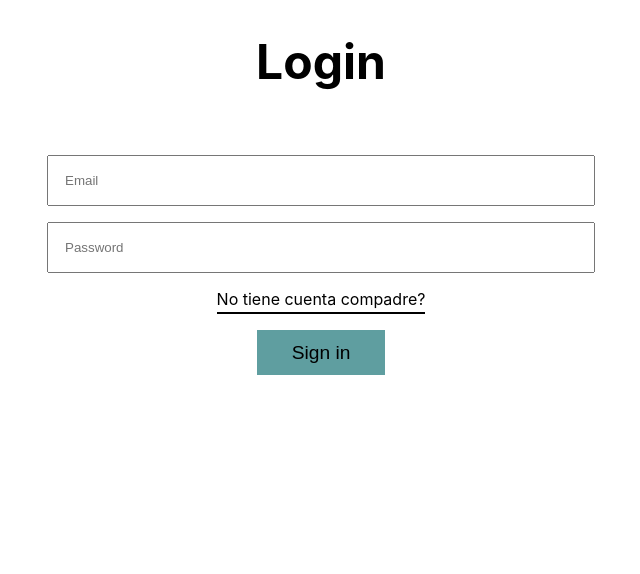
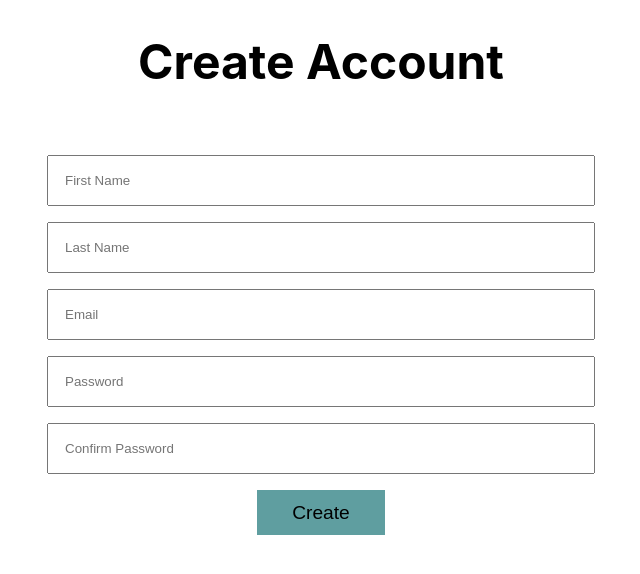
Before and after one commit to Veliz97N/front_token_flask, a React (Create React App) app: page /Signup in a window 1280 px wide. Shown: the top 574 px of the page, without its empty margins (319-959 px from the left). Built offline with nearby package versions, Linux system fonts and the light colour scheme.

Commit message:
Se deja listo el post de nuevo usuario

```diff
--- a/src/App.js
+++ b/src/App.js
@@ -6,7 +6,7 @@ import Private from "./Private";
 function App() {
   return (
     <div className="App">
-      <Login />
+      <Signup />
     </div>
   );
 }
--- a/src/Signup.js
+++ b/src/Signup.js
@@ -1,20 +1,47 @@
-import React from 'react'
+import React, {useState} from 'react'
+
+
 
 const Signup = () => {
+
+    const [firstName, setFirstName] = useState("")
+    const [lastName, setLastName] = useState("")
+    const [email, setEmail] = useState("")
+    const [password, setPassword] = useState("")
+    const [confirmPassword, setConfirmPassword] = useState("")
+
+    async function functionPostear_NuevoUsuario(){
+
+        const nuevo_usuario={email:email,first_name:firstName,last_name:lastName,password:password}
+        const urlDetalleVenta = "https://3000-lavender-boa-zq9a3sj6.ws-us17.gitpod.io/users"
+
+        const requestOptions = {
+          method: "POST",
+          headers: { "Content-Type": "application/json" },
+          body: JSON.stringify(nuevo_usuario),
+        };
+
+        const response = await fetch(urlDetalleVenta, requestOptions)
+        const data = await response.json()
+        console.log(data)
+      }
+
+
+
+
+
     return (
       <div className="signup">
         <div className="titulo_create_newUser">
           <h1 className="titulo">Create Account</h1>
         </div>
         <div className="parametros_create_newUser">
-            <input className="input_create_newUser" type="text" placeholder="First Name" ></input>
-            <input className="input_create_newUser" type="text" placeholder="Last Name" ></input>
-            <input className="input_create_newUser" type="text" placeholder="Email" ></input>
-            <input className="input_create_newUser" type="password" placeholder="Password" ></input>
-            <input className="input_create_newUser" type="password" placeholder="Confirm Password" ></input>
-        </div>
-        <div className="boton_create_newUser">
-            <button className="boton">Create</button>
+            <input className="input_create_newUser" type="text" placeholder="First Name" value={firstName} onChange={(e)=>setFirstName(e.target.value)} ></input>
+            <input className="input_create_newUser" type="text" placeholder="Last Name" value={lastName} onChange={(e)=>setLastName(e.target.value)}></input>
+            <input className="input_create_newUser" type="text" placeholder="Email" value={email} onChange={(e)=>setEmail(e.target.value)}></input>
+            <input className="input_create_newUser" type="password" placeholder="Password" value={password} onChange={(e)=>setPassword(e.target.value)}></input>
+            <input className="input_create_newUser" type="password" placeholder="Confirm Password" value={confirmPassword} onChange={(e)=>setConfirmPassword(e.target.value)}></input>
+            <button className="boton" onClick={functionPostear_NuevoUsuario}>Create</button>
         </div>
       </div>
     );
```
